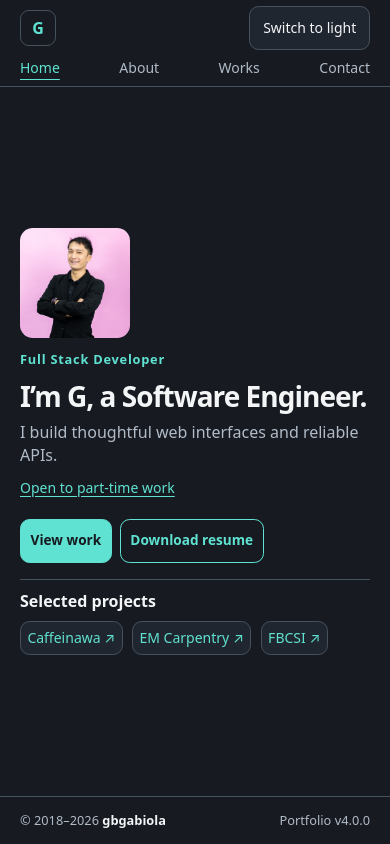
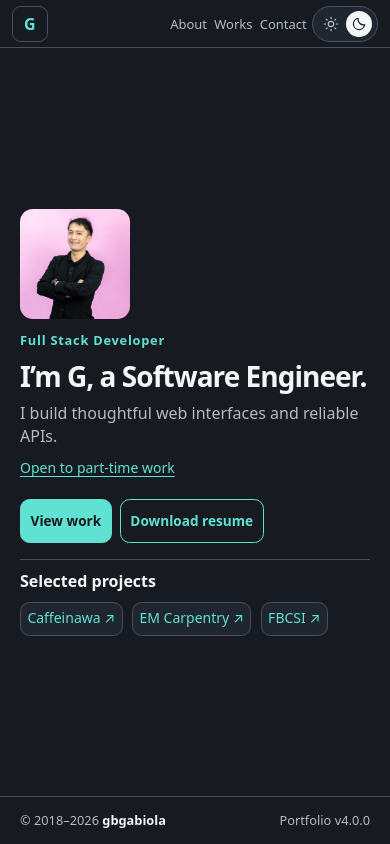
Before and after one commit to gbgabiola/gbgabiola.github.io, a Next.js app: page / in a window 390 px wide. Built offline with nearby package versions, Linux system fonts and the light colour scheme.

Commit message:
feat: align navigation with the sun and moon theme switch

```diff
--- a/scripts/smoke.mjs
+++ b/scripts/smoke.mjs
@@ -36,7 +36,11 @@ for (const [path, title, content] of routes) {
   assert.ok(html.includes(content), `${path}: content`);
   assert.ok(html.includes(`>Portfolio v${version}</p>`), `${path}: portfolio version`);
 
-  assert.ok(html.includes('aria-current="page"'), `${path}: active navigation`);
+  if (path === '/') {
+    assert.match(html, /aria-label="G home" href="\/"/);
+  } else {
+    assert.ok(html.includes('aria-current="page"'), `${path}: active navigation`);
+  }
 
   if (['/', '/about', '/contact'].includes(path)) {
     assert.ok(
--- a/src/app/sitemap.ts
+++ b/src/app/sitemap.ts
@@ -2,5 +2,8 @@ import type { MetadataRoute } from 'next';
 import { site } from '@/config/site';
 
 export default function sitemap(): MetadataRoute.Sitemap {
-  return site.navigation.map(({ href }) => ({ url: new URL(href, site.url).href }));
+  return [
+    { url: new URL('/', site.url).href },
+    ...site.navigation.map(({ href }) => ({ url: new URL(href, site.url).href })),
+  ];
 }
--- a/src/components/layout/site-header.module.css
+++ b/src/components/layout/site-header.module.css
@@ -10,14 +10,23 @@
   margin: auto;
   padding: 1rem var(--gutter);
   display: flex;
+  align-items: center;
+  justify-content: space-between;
+  gap: 1rem;
+}
+
+.controls {
+  display: flex;
   flex-wrap: wrap;
   align-items: center;
-  justify-content: space-between;
+  justify-content: flex-end;
+  min-width: 0;
   gap: 1rem;
 }
 .brand {
   display: inline-grid;
   place-items: center;
+  flex: none;
   min-width: 2.25rem;
   min-height: 2.25rem;
   border: 1px solid var(--border);
@@ -33,6 +42,8 @@
 }
 .nav ul {
   display: flex;
+  flex-wrap: wrap;
+  justify-content: flex-end;
   gap: 1.5rem;
   list-style: none;
   margin: 0;
@@ -50,21 +61,20 @@
 }
 @media (max-width: 640px) {
   .inner {
-    padding-block: 0.35rem;
-    gap: 0.25rem;
+    padding: 0.35rem min(var(--gutter), 3vw);
+    gap: 0.5rem;
+  }
+
+  .controls {
+    gap: 0.35rem;
   }
 
   .nav a {
-    font-size: 0.875rem;
+    font-size: 0.8125rem;
   }
 
-  .nav {
-    order: 3;
-    width: 100%;
-  }
   .nav ul {
-    justify-content: space-between;
-    gap: 0.5rem;
+    gap: 0.25rem 0.45rem;
   }
 }
 
--- a/src/components/layout/site-header.tsx
+++ b/src/components/layout/site-header.tsx
@@ -15,8 +15,10 @@ export default function SiteHeader() {
         >
           {profile.nickname}
         </Link>
-        <Navigation />
-        <ThemeSwitch />
+        <div className={styles.controls}>
+          <Navigation />
+          <ThemeSwitch />
+        </div>
       </div>
     </header>
   );
--- a/src/components/theme/theme-switch.module.css
+++ b/src/components/theme/theme-switch.module.css
@@ -1,19 +1,65 @@
 .toggle {
-  padding: 0.6rem 0.8rem;
+  --segment: 2.3rem;
+  --thumb: 2.125rem;
+  --track-padding: 0.25rem;
+
+  position: relative;
+  isolation: isolate;
+  display: inline-grid;
+  grid-template-columns: repeat(2, var(--segment));
+  place-items: center;
+  flex: none;
+  min-height: 2.75rem;
+  padding: var(--track-padding);
   border: 1px solid var(--border);
-  border-radius: 0.6rem;
+  border-radius: 999px;
   background: var(--surface);
-  color: var(--foreground);
+  color: var(--muted);
   cursor: pointer;
-  font: inherit;
-  font-size: 0.875rem;
 }
-.light {
-  display: none;
+
+.toggle:hover {
+  border-color: var(--primary);
 }
-:global([data-theme='light']) .light {
-  display: inline;
+
+.toggle::before {
+  position: absolute;
+  z-index: -1;
+  top: 50%;
+  left: calc(var(--track-padding) + (var(--segment) - var(--thumb)) / 2);
+  width: var(--thumb);
+  height: var(--thumb);
+  border-radius: 50%;
+  background: var(--foreground);
+  content: '';
+  transform: translateY(-50%);
+  transition: transform 160ms ease;
 }
-:global([data-theme='light']) .dark {
-  display: none;
+
+:global([data-theme='dark']) .toggle::before {
+  transform: translate(var(--segment), -50%);
 }
+
+.toggle svg {
+  width: 1.25rem;
+  height: 1.25rem;
+}
+
+:global([data-theme='light']) .sun,
+:global([data-theme='dark']) .moon {
+  color: var(--background);
+}
+
+@media (max-width: 640px) {
+  .toggle {
+    --segment: 1.75rem;
+    --thumb: 1.625rem;
+
+    min-height: 2.25rem;
+  }
+
+  .toggle svg {
+    width: 1rem;
+    height: 1rem;
+  }
+}
--- a/src/components/theme/theme-switch.tsx
+++ b/src/components/theme/theme-switch.tsx
@@ -1,18 +1,52 @@
 'use client';
 
 import { useTheme } from 'next-themes';
+import { useSyncExternalStore } from 'react';
 import styles from './theme-switch.module.css';
+
+const subscribe = () => () => {};
 
 export default function ThemeSwitch() {
   const { resolvedTheme, setTheme } = useTheme();
+  // The saved theme is available only in the browser.
+  const hydrated = useSyncExternalStore(subscribe, () => true, () => false);
+  const dark = !hydrated || resolvedTheme !== 'light';
+
   return (
     <button
       className={styles.toggle}
       type="button"
-      onClick={() => setTheme(resolvedTheme === 'dark' ? 'light' : 'dark')}
+      aria-label="Dark mode"
+      aria-pressed={dark}
+      title={dark ? 'Switch to light mode' : 'Switch to dark mode'}
+      onClick={() => setTheme(dark ? 'light' : 'dark')}
     >
-      <span className={styles.dark}>Switch to light</span>
-      <span className={styles.light}>Switch to dark</span>
+      <svg
+        className={styles.sun}
+        viewBox="0 0 24 24"
+        fill="none"
+        stroke="currentColor"
+        strokeWidth="1.8"
+        strokeLinecap="round"
+        aria-hidden="true"
+        focusable="false"
+      >
+        <circle cx="12" cy="12" r="4" />
+        <path d="M12 2v2m0 16v2M2 12h2m16 0h2M4.9 4.9l1.4 1.4m11.4 11.4 1.4 1.4M4.9 19.1l1.4-1.4M17.7 6.3l1.4-1.4" />
+      </svg>
+      <svg
+        className={styles.moon}
+        viewBox="0 0 24 24"
+        fill="none"
+        stroke="currentColor"
+        strokeWidth="1.8"
+        strokeLinecap="round"
+        strokeLinejoin="round"
+        aria-hidden="true"
+        focusable="false"
+      >
+        <path d="M20.5 13.3A8.5 8.5 0 0 1 10.7 3.5a8.5 8.5 0 1 0 9.8 9.8Z" />
+      </svg>
     </button>
   );
 }
--- a/src/config/site.ts
+++ b/src/config/site.ts
@@ -9,7 +9,6 @@ export const site = {
   title: `${profile.nickname} - ${profile.role}`,
   description: `Portfolio of ${profile.nickname}, a software engineer and full stack developer working across web interfaces and backend APIs.`,
   navigation: [
-    { href: '/', label: 'Home' },
     { href: '/about', label: 'About' },
     { href: '/works', label: 'Works' },
     { href: '/contact', label: 'Contact' },
```
Also changed, not shown: 1 other file (tests, documents, lock files or other folders).
